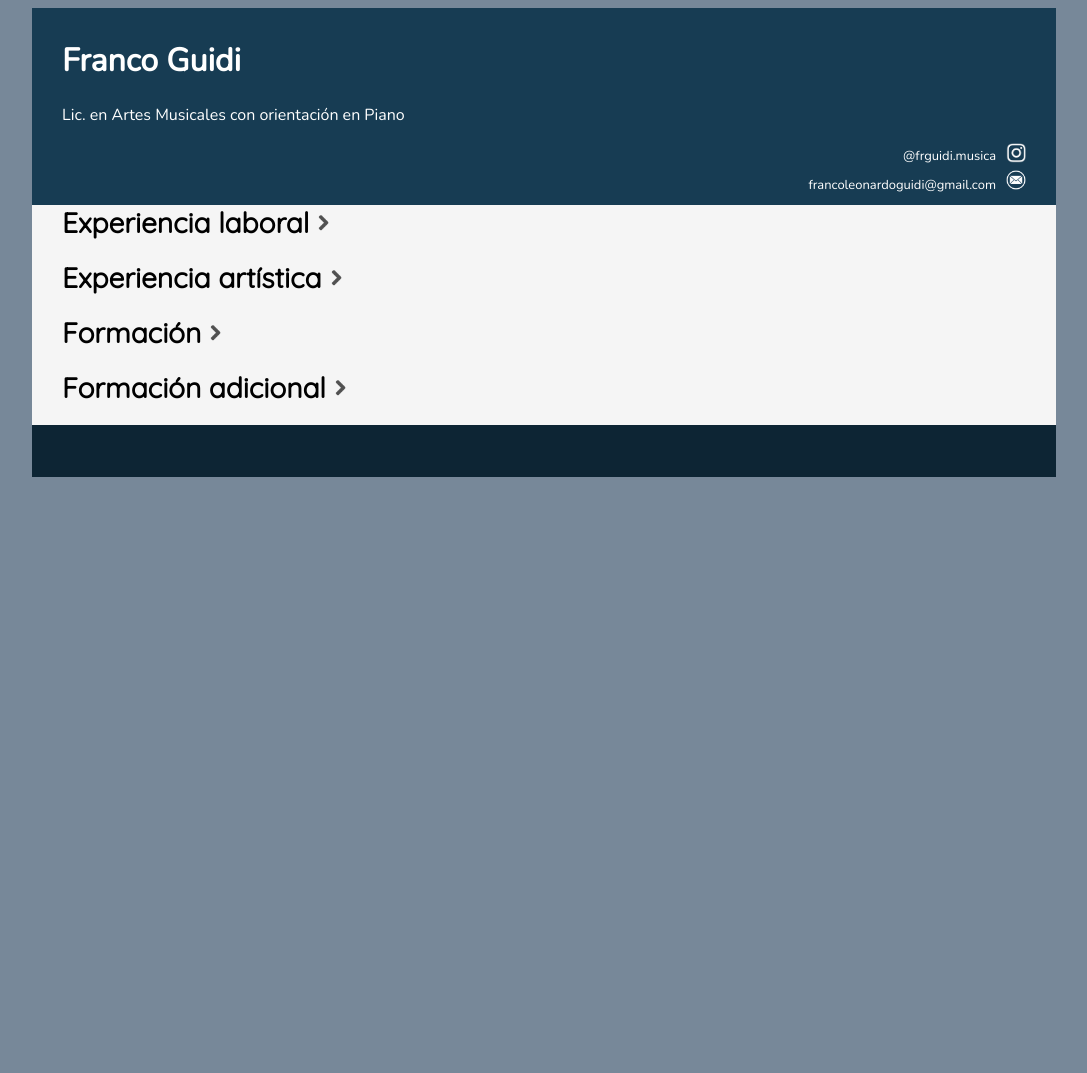
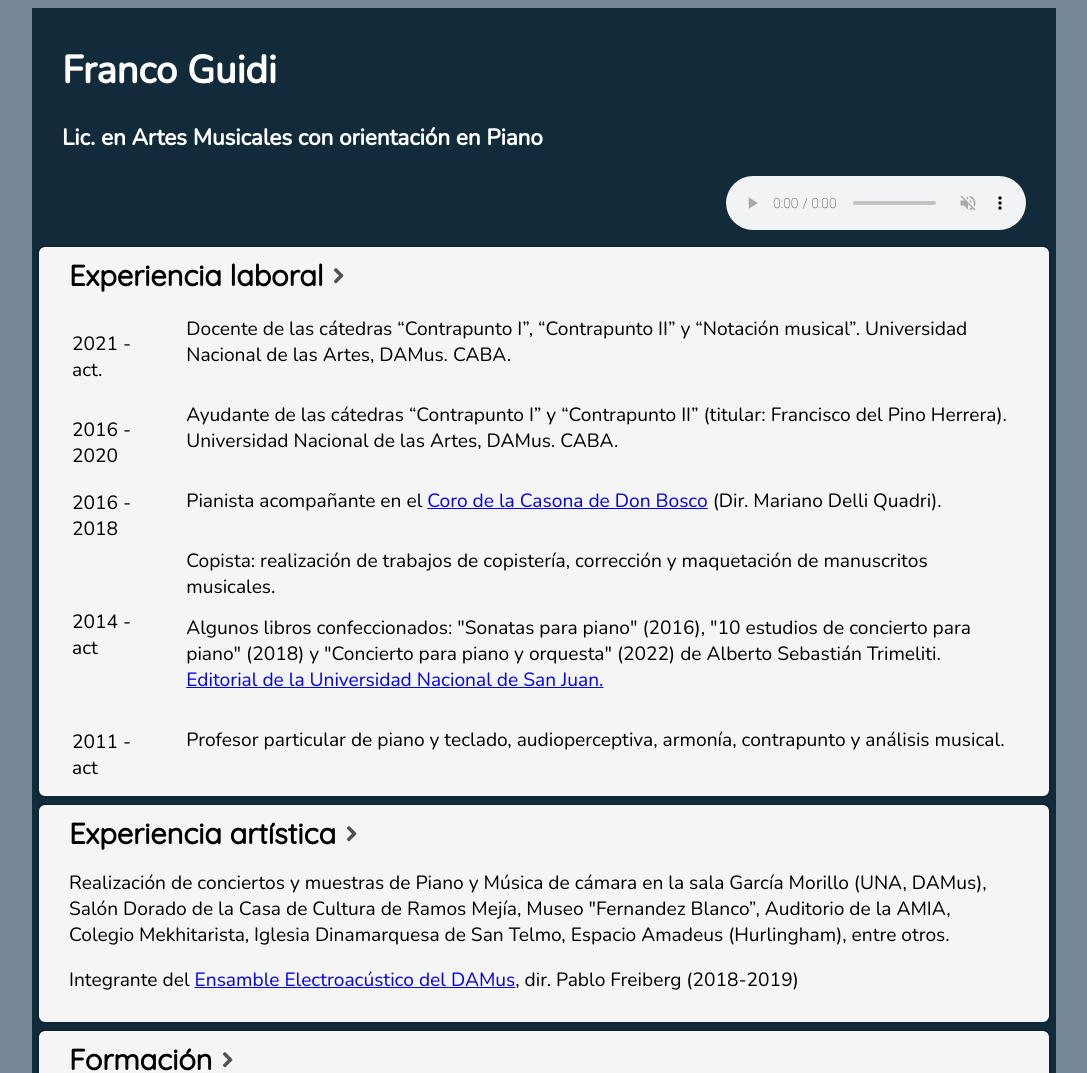
Before and after one commit to FrancoLeonardoGuidi/cv, a plain HTML site: page index.html in a window 1280 px wide. Shown: the top 1073 px of the page, without its empty margins (96-1183 px from the left). Before the commit the page ends 800 px from the top, so only its background shows below. Drawn offline with nearby package versions, Linux system fonts and the light colour scheme.

Commit message:
Se agregó audio y Contacto

```diff
--- a/css/styles.css
+++ b/css/styles.css
@@ -4,58 +4,48 @@ html {
 }
 
 body {
-    background-color: whitesmoke;
+    background-color: #112b3a;
     background-repeat: repeat;
     margin-left: 10%;
     margin-right: 10%;
     font-family: 'Nunito', sans-serif;
+    font-size: 120%;
 }
 
 header {
     padding: 10px;
-    background-color: #173c53;
-    color: white;
     padding-left: 30px;
     padding-right: 30px;
+    color: white;
 }
 
 .titulo {
     font-family: 'Quicksand', sans-serif;
-    font-size: 28px;
+    font-size: 150%;
     font-weight: bold;
 }
 
 section {
-    padding-bottom: 20px;
-    padding-left: 30px;
-    padding-right: 30px;
-}
-
-.contacto {
-    font-size: 90%;
-    display: flex;
-    align-items: center;
-    justify-content: flex-end;
-    margin-top: 5px;
-}
-
-.contacto img {
-    margin-left: 10px;
+    margin: 5px;
+    padding: 10px 30px;
+    background-color: whitesmoke;
+    border: 2px solid #0d2534;
+    border-radius: 0.5rem;
 }
 
 table {
+    display: flex;
+    align-items: start;
+    padding-top: 20px;
     width: 100%;
 }
 
-.tabla_ancho td:first-child {
-    vertical-align: top;
+.columna1 {
     width: 20%;
-    max-width: fit-content;
 }
 
-.tabla-ancho td:not(:first-child) {
-    vertical-align: top;
-    width: 90%;
+.columna2 {
+    width: 80%;
 }
 
 ul {
@@ -66,7 +56,7 @@ ul {
 }
 
 li {
-    margin-bottom: 20px;
+    padding-bottom: 15px;
 }
 
 .lista_1 {
@@ -76,19 +66,28 @@ li {
 .lista_2 {
     list-style-type:square;
     margin-left: 30px;
-    margin-bottom: 4px;
 }
 
 footer {
     padding: 15px;
-    background-color: #0d2534;
     color: white;
 }
 
-#exp_lab, #exp_art, #form, #form_ad {
-    display: none;
+#exp_lab, #exp_art, #form, #form_ad #contacto {
+    display: block;
 }
 
 .flecha_menu {
     transform: rotate(270deg);
 }
+
+.contacto {
+    font-size: 90%;
+    display: flex;
+    align-items: center;
+    justify-content: flex-end;
+}
+
+.contacto img {
+    margin-left: 10px;
+}
--- a/index.html
+++ b/index.html
@@ -14,34 +14,32 @@
 
     <!-- Vinculación con archivo .css -->
     <link rel="stylesheet" type="text/css" href="css/styles.css">
-
-    <!-- Vinculación con archivo .js -->
-    <script src="js/scripts.js"></script>
 </head>
 
 <body>
     <header>
-        <h1>Franco Guidi</h1>
-        <p>Lic. en Artes Musicales con orientación en Piano</p>
-        <div class="contacto">
-            <span class="contacto">@frguidi.musica</span>
-            <img src="images/ig_logo.png" alt="email" height="20" width="20">
+        <div>
+            <h1>Franco Guidi</h1>
+            <h3>Lic. en Artes Musicales con orientación en Piano</h3>
+
+            <!-- Colocar barra de botones -->
+
         </div>
-        <div class="contacto">
-            <span class="contacto">francoleonardoguidi@gmail.com</span>
-            <a href="mailto:francoleonardoguidi@gmail.com">
-                <img src="images/mail_logo.png" alt="ig" height="20" width="20"/>
-            </a>
+        <div style="display: flex; justify-content: flex-end;">
+            <audio controls autoplay muted>
+                <source src="/media/audio/gershwin_summertime.mp3" type="audio/mpeg">
+                Tu navegador no soporta este elemento de audio.
+            </audio>
         </div>
     </header>
 
     <section>
         <div>
             <span class="titulo">Experiencia laboral</span>
-            <img src="images/menu_flecha.png" alt="↓" height="20" widht="20" class="flecha_menu" onclick="mostrarOcultar('exp_lab')">
+            <img src="media/images/menu_flecha.png" alt="↓" height="20" widht="20" class="flecha_menu" onclick="mostrarOcultar('exp_lab')">
         </div>
 
-        <table class="tabla_ancho" id="exp_lab">
+        <table id="exp_lab">
             <tr>
                 <td class="columna_1">2021 - act.</td>
                 <td class="columna_2">
@@ -91,7 +89,7 @@
     <section>
         <div>
             <span class="titulo">Experiencia artística</span>
-            <img src="images/menu_flecha.png" alt="↓" height="20" widht="20" class="flecha_menu" onclick="mostrarOcultar('exp_art')">
+            <img src="media/images/menu_flecha.png" alt="↓" height="20" widht="20" class="flecha_menu" onclick="mostrarOcultar('exp_art')">
         </div>
         <div  id="exp_art">
             <p>Realización de conciertos y muestras de Piano y Música de cámara en la sala García Morillo (UNA, DAMus), Salón Dorado de la Casa de Cultura de Ramos Mejía, Museo "Fernandez Blanco”, Auditorio de la AMIA, Colegio Mekhitarista, Iglesia Dinamarquesa de San Telmo, Espacio Amadeus (Hurlingham), entre otros.</p>
@@ -102,9 +100,9 @@
     <section>
         <div>
             <span class="titulo">Formación</span>
-            <img src="images/menu_flecha.png" alt="↓" height="20" widht="20" class="flecha_menu" onclick="mostrarOcultar('form')">
+            <img src="media/images/menu_flecha.png" alt="↓" height="20" widht="20" class="flecha_menu" onclick="mostrarOcultar('form')">
         </div>
-        <table class="tabla_ancho"  id="form">
+        <table class="tabla_ancho" id="form">
             <tr>
                 <td class="columna_1">2023 - act.</td>
                 <td class="columna_2">
@@ -150,7 +148,7 @@
     <section>
         <div>
             <span class="titulo">Formación adicional</span>
-            <img src="images/menu_flecha.png" alt="↓" height="20" widht="20" class="flecha_menu" onclick="mostrarOcultar('form_ad')" >
+            <img src="media/images/menu_flecha.png" alt="↓" height="20" widht="20" class="flecha_menu" onclick="mostrarOcultar('form_ad')" >
         </div>
         <table class="tabla_ancho" id="form_ad">
             <tr>
@@ -221,8 +219,41 @@
         </table>
     </section>
 
+    <section>
+        <div>
+            <span class="titulo">Contacto</span>
+            <img src="media/images/menu_flecha.png" alt="↓" height="20" widht="20" class="flecha_menu" onclick="mostrarOcultar('contacto')">
+        </div>
+        <div  id="contacto">
+            <br>
+            <form method="post">
+                <label for="nombre">Nombre:</label><br>
+                <input type="text" id="nombre" name="nombre"><br>
+                <label for="email">Email:</label><br>
+                <input type="text" id="email" name="email"><br>
+				<label for="email">Mensaje:</label><br>
+                <textarea name="mensaje" rows="10" cols="100"></textarea><br>
+                <input type="submit" value="Enviar">
+            </form>
+        </div>
+    </section>
+
     <footer>
-        <br>
+        <div class="contacto">
+            <span class="contacto">@frguidi.musica</span>
+            <a href="https://www.instagram.com/frguidi.musica/">
+                <img src="media/images/ig_logo.png" alt="email" height="20" width="20">
+            </a>
+        </div>
+        <div class="contacto">
+            <span class="contacto">francoleonardoguidi@gmail.com</span>
+            <a href="mailto:frguidi.musica@gmail.com">
+                <img src="media/images/mail_logo.png" alt="ig" height="20" width="20"/>
+            </a>
+        </div>
     </footer>
+
+    <!-- Vinculación con archivo .js -->
+    <script src="js/scripts.js"></script>
 </body>
 </html>
```
Also changed, not shown: media/images/audio_off.jpg (added), media/images/audio_on.jpg (added), media/images/ig_logo.png (renamed from images/ig_logo.png), media/images/mail_logo.png (renamed from images/mail_logo.png), media/images/menu_flecha.png (renamed from images/menu_flecha.png), 1 other file.
